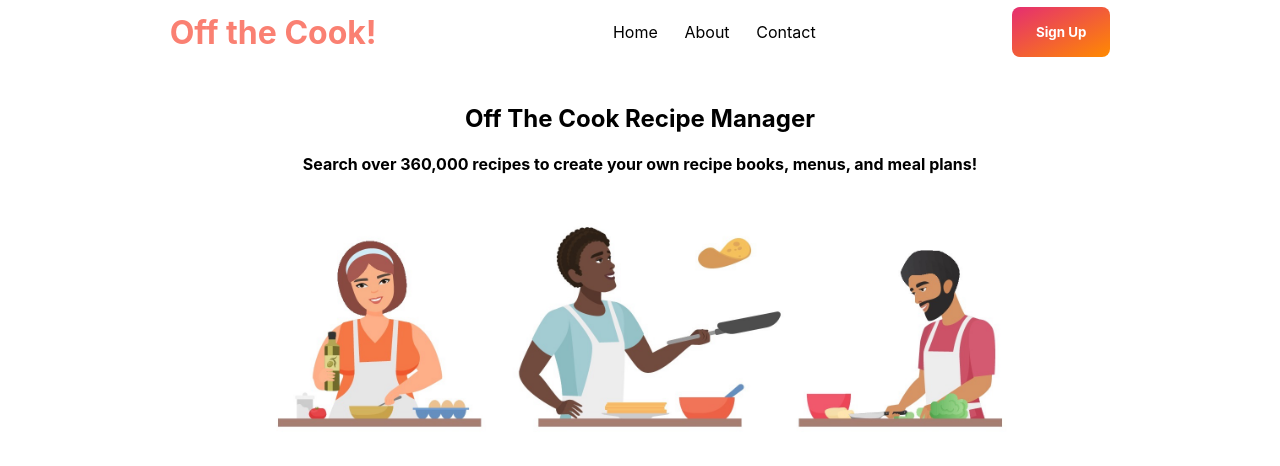
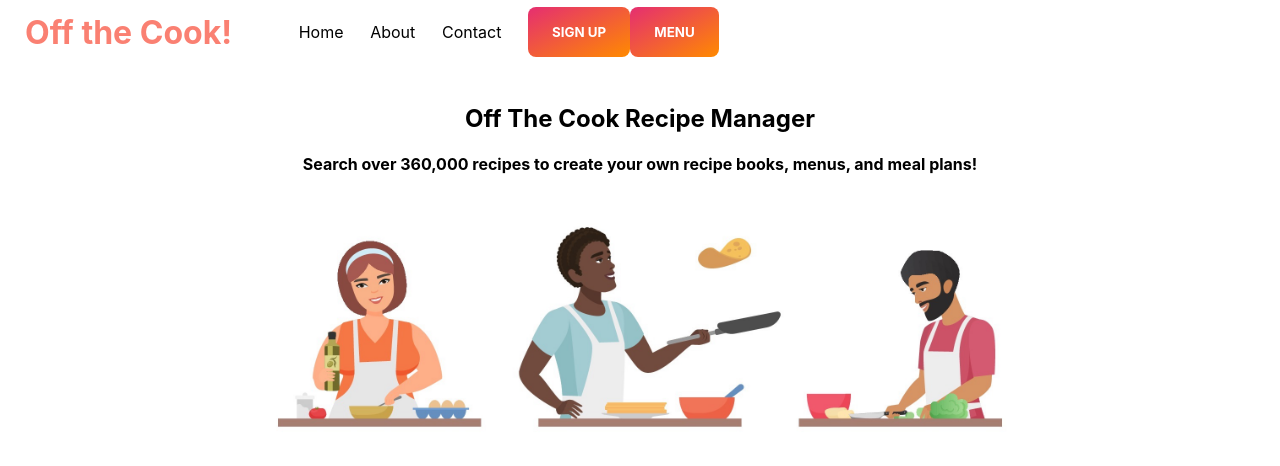
Before and after one commit to stanleyfils/off-the-cook-redo, a React (Create React App) app: page / in a window 1280 px wide. Shown: the top 466 px of the page. Built offline with nearby package versions, Linux system fonts and the light colour scheme.

Commit message:
Update styling

```diff
--- a/src/Components/LandingPage/LandingPage.js
+++ b/src/Components/LandingPage/LandingPage.js
@@ -26,6 +26,9 @@ const LandingPage = () => {
     // <section>
     //     <SearchBar />git rem
     // </section>
+    // <section>
+    //     <Features />
+    // </section>
   );
 };
 
--- a/src/Components/Navigation/Navbar.js
+++ b/src/Components/Navigation/Navbar.js
@@ -5,7 +5,7 @@ import { Link } from "react-router-dom";
 const DesktopNavbar = styled.nav`
   display: flex;
   flex-flow: no nowrap;
-  justify-content: space-evenly;
+  /* justify-content: space-evenly; */
   align-items: center;
 
   background: f7f7f7;
@@ -16,6 +16,7 @@ const DesktopNavbar = styled.nav`
   .logo {
     font-size: 4vh;
     font-weight: bold;
+    margin-left: 25px;
   }
 
   .nav-links {
@@ -78,7 +79,8 @@ const Navbar = () => {
         </li>
       </ul>
 
-      <button className="button">Sign Up</button>
+      <button className="button">SIGN UP</button>
+      <button className="button">MENU</button>
     </DesktopNavbar>
   );
 };
```
